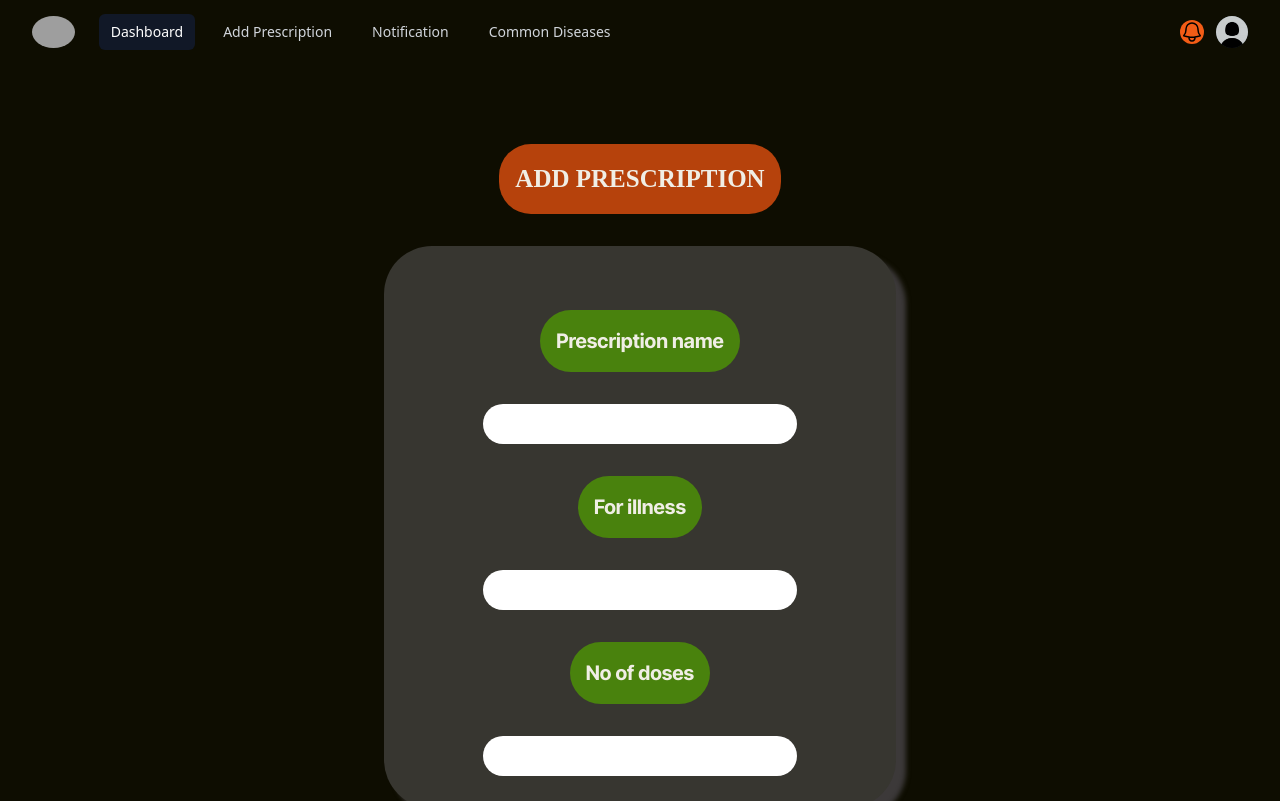
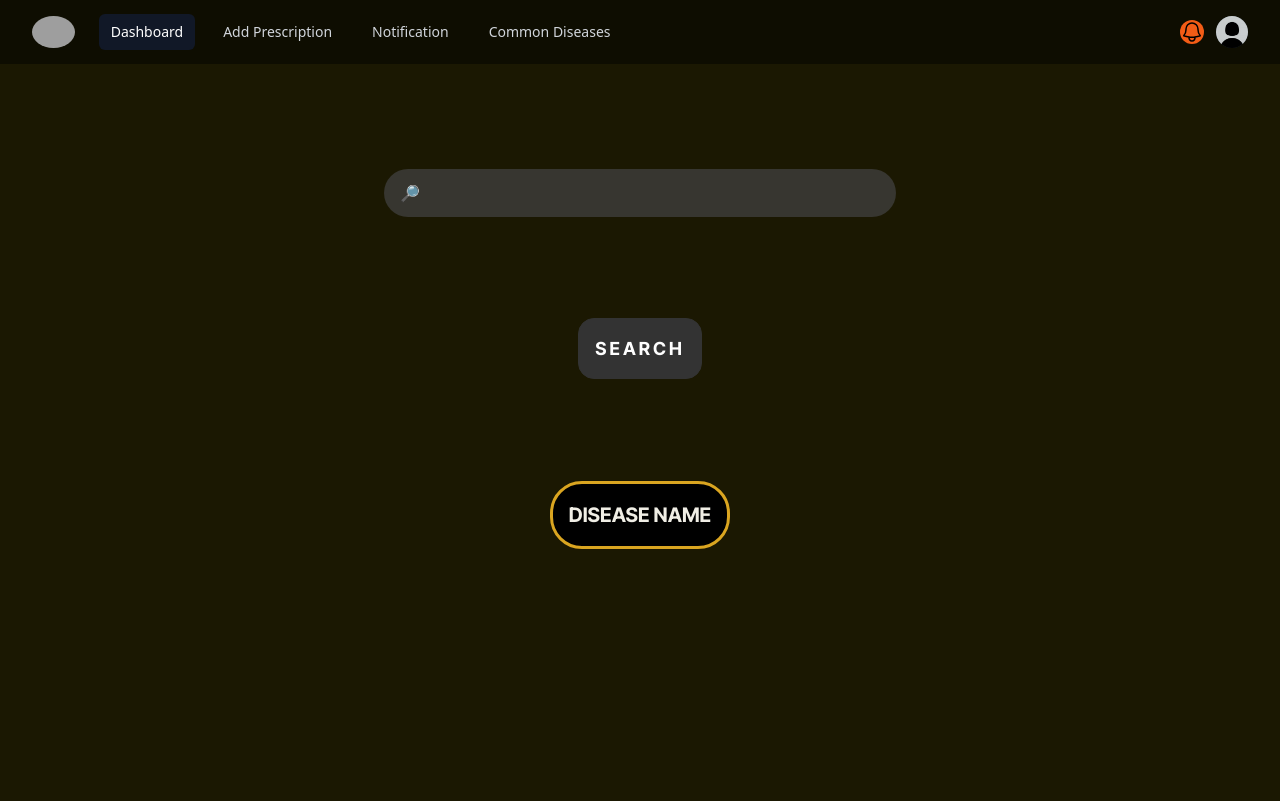
Before and after one commit to Aaryan-Urunkar/Newbiethon, a React (Vite) app in the folder newbiethon/: page / in a window 1280 px wide. Shown: the top 801 px of the page. Built offline with nearby package versions, Linux system fonts and the light colour scheme; grey boxes are pictures that could not be loaded.

Commit message:
Adding disease page

```diff
--- a/newbiethon/src/App.css
+++ b/newbiethon/src/App.css
@@ -2,4 +2,5 @@ body{
     margin:0;
     padding: 0px;
     background-color: #0e0d01;
+    height: 100vh;
   }
--- a/newbiethon/src/App.jsx
+++ b/newbiethon/src/App.jsx
@@ -1,13 +1,13 @@
 import { useState } from 'react'
 import Navbar from './components/Navbar'
 import './App.css'
-import {Addpage} from './components/Addpage/Addpage'
+import { Layout } from './components/Diseases_Page/Layout'
 function App() {
   const [count, setCount] = useState(0)
   return (
     <>
       <Navbar />
-      <Addpage/>
+      <Layout />
     </>
   )
 }
--- a/newbiethon/src/components/Diseases_Page/Layout.css
+++ b/newbiethon/src/components/Diseases_Page/Layout.css
@@ -0,0 +1,78 @@
+body{
+    margin:0;
+    padding:0;
+    background-color: #1b1802;
+}
+.title{
+    font-weight:bold;
+    font-size: 20px;
+    font-family: 'Inter Tight', sans-serif;
+
+    display: inline-block;
+    border: 3px solid goldenrod;
+    border-radius: 2rem;
+    padding:1rem;
+    background-color: black;
+    transition: background-color .3s , color .3s;
+}
+
+.title:hover{
+    color: black;
+    background-color:goldenrod ;
+}
+
+.container {
+    font-family: 'Inter Tight', sans-serif;
+    margin-top: 5rem;
+    height:60vh !important;
+    width: 100% !important;
+    display: flex;
+    flex-direction: column;
+    align-items: center;
+    justify-content: space-around;
+}
+.container h1, p, h2,h3,h4{
+    color : #f0eee5;
+
+}
+.container img{
+    width: 30%;
+}
+.container input{
+    width:40%;
+    height:10%;
+    border-radius:2rem;
+    background-color: #373630;
+    font-family: 'Inter Tight', sans-serif;
+    color:#f0eee5;
+    font-weight: bold;
+}
+.container p{
+    width:60%;
+    text-align: center;
+}
+.btn, .btn:link, .btn:visited {
+    margin: 4%;
+    background: #333;
+    padding: 13px 0;
+    border: 1px solid #333;
+    color: #fefefe;
+    font-weight: 700;
+    text-transform: uppercase;
+    font-size: 18px;
+    letter-spacing: 3px;
+    transition: all .2s ease-in-out;
+    border-radius: 1rem;
+    padding: 1rem;
+
+    &:hover {
+
+      border: 1px solid #333;
+      color:#4fdc17;
+      background-color: #fefefe;
+      border-radius: 3rem;
+    }
+  }
+  .search{
+    padding: 1rem;
+  }
--- a/newbiethon/src/components/Diseases_Page/Layout.jsx
+++ b/newbiethon/src/components/Diseases_Page/Layout.jsx
@@ -1 +1,39 @@
-import './'
+import { useState } from 'react';
+import './Layout.css'
+import { data } from './disease'
+
+
+
+export const Layout=()=>{
+
+
+    const [searchValue, setSearchValue] = useState('DISEASE NAME');
+    const [desc, setDesc] = useState('');
+
+
+    const fetchData= ()=>{
+        const info = document.querySelector('.search').value;
+        data.map((disease)=>{
+            if(disease.name === info){
+                setSearchValue(disease.name);
+                setDesc(disease.description);
+            }
+        })
+    }
+
+
+
+   return (
+    <>
+        <div className='container'>
+            <link rel="preconnect" href="https://fonts.googleapis.com" />
+            <link rel="preconnect" href="https://fonts.gstatic.com" />
+            <link href="https://fonts.googleapis.com/css2?family=Inter+Tight:ital,wght@0,100..900;1,100..900&display=swap" rel="stylesheet" />
+            <input type='text' placeholder='&#x1F50E;' className='search'></input>
+            <button type='button' className='btn' onClick={fetchData}>SEARCH</button>
+            <h1 className='title'> {searchValue}</h1>
+            <p>{desc}</p>
+        </div>
+    </>
+   );
+}
--- /dev/null
+++ b/newbiethon/src/components/Diseases_Page/disease.js
@@ -0,0 +1,42 @@
+export const data = [
+  {
+    "name": "Heart Disease",
+    "description": "A condition affecting the heart and blood vessels, often caused by a buildup of plaque in the arteries, leading to reduced blood flow. It can result in symptoms such as chest pain, shortness of breath, and fatigue."
+  },
+  {
+    "name": "Diabetes",
+    "description": "A metabolic disorder characterized by high blood sugar levels, resulting from insufficient insulin production or ineffective use of insulin by the body. It can lead to long-term complications affecting the eyes, kidneys, and nerves."
+  },
+  {
+    "name": "Cancer",
+    "description": "A group of diseases characterized by the uncontrolled growth and spread of abnormal cells, often forming tumors that can invade nearby tissues. Cancer can occur in virtually any organ or tissue in the body."
+  },
+  {
+    "name": "Alzheimer's Disease",
+    "description": "A progressive neurodegenerative disorder affecting memory and cognitive function, leading to severe impairment in daily life. It is the most common cause of dementia among older adults."
+  },
+  {
+    "name": "Stroke",
+    "description": "A sudden interruption of blood flow to the brain, causing damage to brain cells and resulting in various neurological impairments. Strokes can be ischemic (clot-related) or hemorrhagic (bleeding)."
+  },
+  {
+    "name": "Chronic Obstructive Pulmonary Disease (COPD)",
+    "description": "A group of lung diseases, including chronic bronchitis and emphysema, characterized by persistent airflow limitation and difficulty breathing. Smoking is a major cause of COPD."
+  },
+  {
+    "name": "Hypertension (High Blood Pressure)",
+    "description": "A condition where the force of blood against the artery walls is consistently too high, potentially leading to serious health problems. Hypertension is often asymptomatic but can damage organs over time."
+  },
+  {
+    "name": "Arthritis",
+    "description": "Inflammation of the joints, causing pain, stiffness, and swelling, with various types such as osteoarthritis and rheumatoid arthritis. Arthritis can impact mobility and quality of life."
+  },
+  {
+    "name": "Influenza (Flu)",
+    "description": "A highly contagious viral respiratory infection causing fever, body aches, and respiratory symptoms. Influenza viruses can lead to seasonal outbreaks, and vaccination is recommended for prevention."
+  },
+  {
+    "name": "Osteoporosis",
+    "description": "A condition characterized by weakened bones, increasing the risk of fractures, often associated with loss of bone density and calcium. It is more common in postmenopausal women and older adults."
+  }
+]
```
